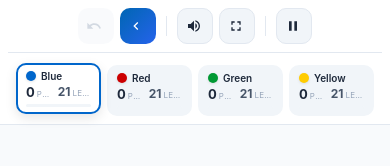
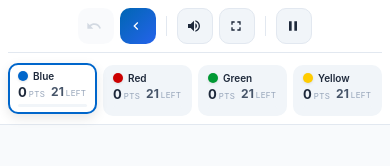
Before and after one commit to AasirFarrukh/blockus-game, a React (Create React App) app: page / in a window 390 px wide. Both pictures are taken after a click on the button "START GAME". Shown: the top 166 px of the page. Built offline with nearby package versions, Linux system fonts and the light colour scheme; the HTML template or start-up script is replaced by a standard one.

Commit message:
Updated top menu

```diff
--- a/src/components/TopMenu/TopMenu.css
+++ b/src/components/TopMenu/TopMenu.css
@@ -26,7 +26,6 @@
   border: 2px solid transparent;
   transition: all var(--transition-fast);
   min-width: 110px;
-  overflow: hidden;
 }
 
 .player-score-card.active {
@@ -117,7 +116,6 @@
 .player-score-stats {
   display: flex;
   gap: 12px;
-  overflow: hidden;
 }
 
 .score-stat {
@@ -620,7 +618,7 @@
   .player-score-card {
     flex: 1;
     min-width: 80px;
-    max-width: 100px;
+    max-width: none;
   }
 
   .menu-btn span {
@@ -649,7 +647,7 @@
 
   .player-score-card {
     min-width: 70px;
-    max-width: 85px;
+    max-width: none;
     padding: 5px 8px;
   }
 
@@ -665,27 +663,20 @@
 
   .player-score-name {
     font-size: 10px;
-    overflow: hidden;
-    text-overflow: ellipsis;
-    white-space: nowrap;
   }
 
   .out-badge {
     font-size: 7px;
     padding: 1px 4px;
     margin-left: 3px;
-    flex-shrink: 0;
   }
 
   .score-stat {
     gap: 2px;
-    min-width: 0;
-    flex-shrink: 1;
   }
 
   .score-value {
     font-size: 13px;
-    flex-shrink: 0;
   }
 
   .score-stat.pieces .score-value {
@@ -694,14 +685,10 @@
 
   .score-label {
     font-size: 8px;
-    overflow: hidden;
-    text-overflow: ellipsis;
-    white-space: nowrap;
   }
 
   .player-score-stats {
     gap: 6px;
-    flex-wrap: nowrap;
   }
 
   .piece-progress-bar {
@@ -788,9 +775,9 @@
   }
 
   .player-score-card {
-    min-width: 60px;
-    max-width: 75px;
-    padding: 4px 6px;
+    min-width: 55px;
+    max-width: none;
+    padding: 4px 5px;
   }
 
   .player-score-name {
@@ -798,15 +785,15 @@
   }
 
   .score-value {
-    font-size: 12px;
+    font-size: 11px;
   }
 
   .score-stat.pieces .score-value {
-    font-size: 11px;
+    font-size: 10px;
   }
 
   .score-label {
-    font-size: 7px;
+    font-size: 6px;
   }
 
   .player-score-stats {
```
